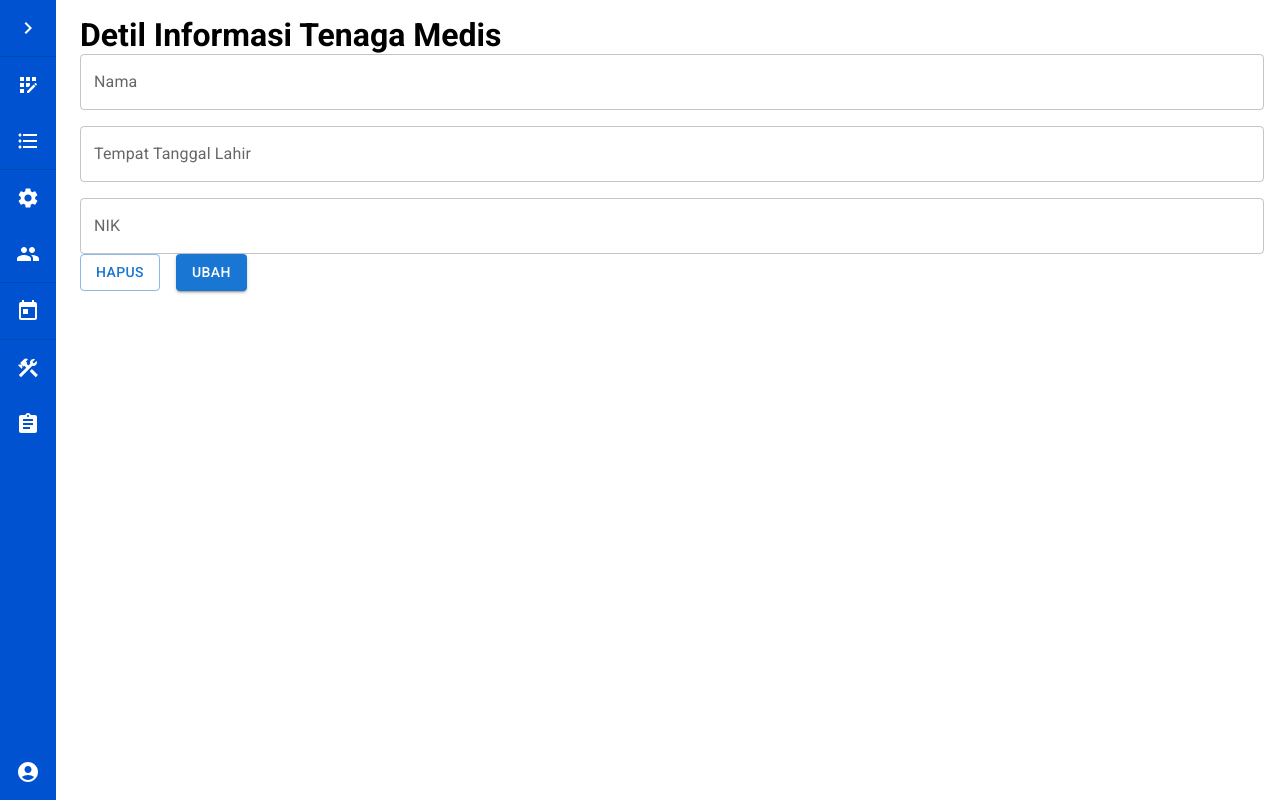
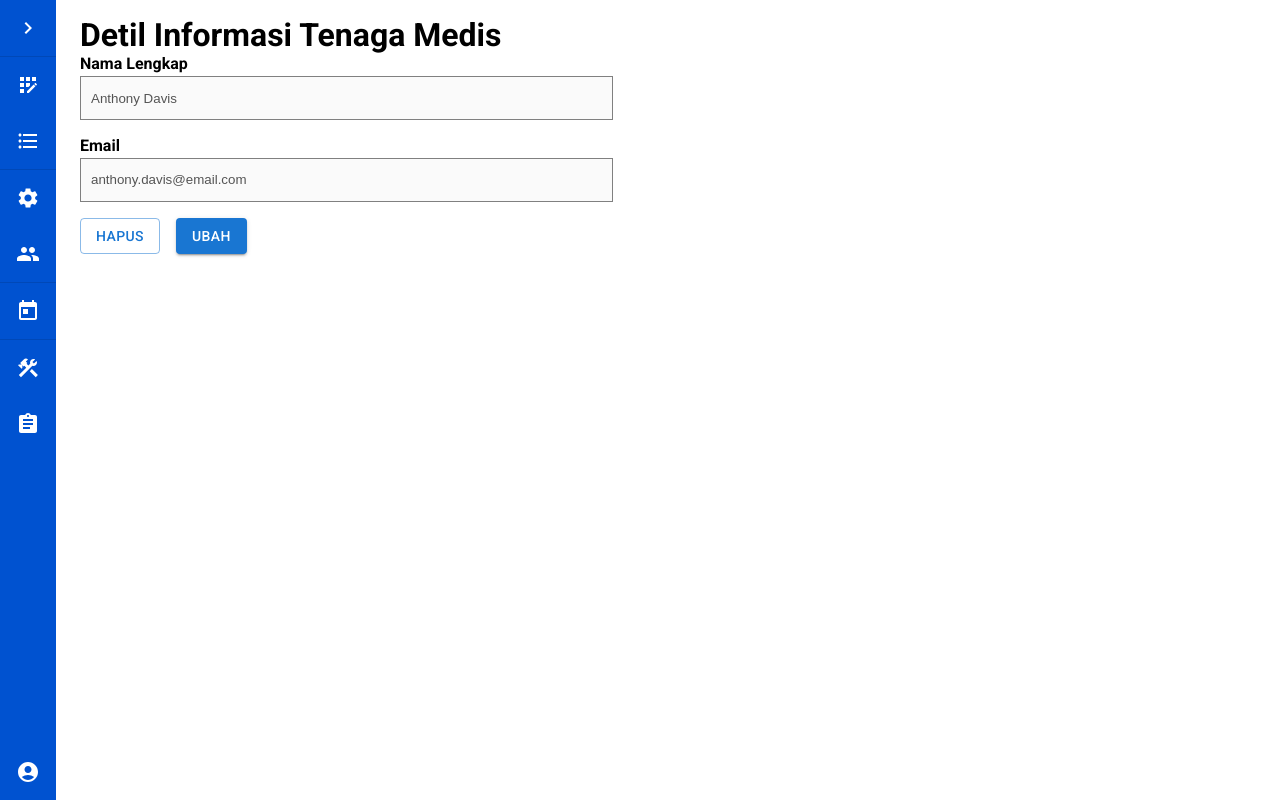
Before and after one commit to dnswd/jiva, a Next.js app: page /tenaga-medis/detail/1 in a window 1280 px wide. Built offline with nearby package versions, Linux system fonts and the light colour scheme.

Commit message:
refactor: change default field to common field component

```diff
--- a/pages/tenaga-medis/detail/[id].js
+++ b/pages/tenaga-medis/detail/[id].js
@@ -1,10 +1,11 @@
 import { useRouter } from 'next/router'
 
 // components
-import TextField from '@mui/material/TextField';
 import Stack from '@mui/material/Stack';
 import Button from '@mui/material/Button';
 import Layout from '@components/Layout';
+import { Formik, Form } from "formik";
+import TextInput from "@components/common/TextInput";
 
 // styles
 import layoutStyles from '@styles/Layout.module.css';
@@ -32,43 +33,34 @@ function DetailTenagaMedis() {
 
           {
             tenagaMedis &&
-            <Stack spacing={2}>
-              <TextField
-                fullWidth
-                variant="outlined"
-                label="Nama"
-                defaultValue={tenagaMedis.name}
-                InputProps={{
-                  readOnly: true,
+            <Formik
+              initialValues={{
+                fullName: tenagaMedis.fullName,
+                email: tenagaMedis.email,
               }}
+            >
+              <Form>
+                <TextInput
+                  name="fullName"
+                  type="text"
+                  label="Nama Lengkap"
+                  disabled={true}
                 />
 
-              <TextField
-                fullWidth
-                variant="outlined"
-                label="Tempat Tanggal Lahir"
-                defaultValue={tenagaMedis.tempatTanggalLahir}
-                InputProps={{
-                  readOnly: true,
-                }}
+                <TextInput
+                  name="email"
+                  type="email"
+                  label="Email"
+                  disabled={true}
                 />
-
-              <TextField
-                fullWidth
-                variant="outlined"
-                label="NIK"
-                defaultValue={tenagaMedis.nik}
-                InputProps={{
-                  readOnly: true,
-                }}
-              />
-            </Stack>
-          }
 
                 <Stack spacing={2} direction="row">
                   <Button variant="outlined">Hapus</Button>
                   <Button variant="contained">Ubah</Button>
                 </Stack>
+              </Form>
+            </Formik>
+          }
         </div>
       </Layout>
     </main>
```
Lines whose indentation alone changed are shown as unchanged.
